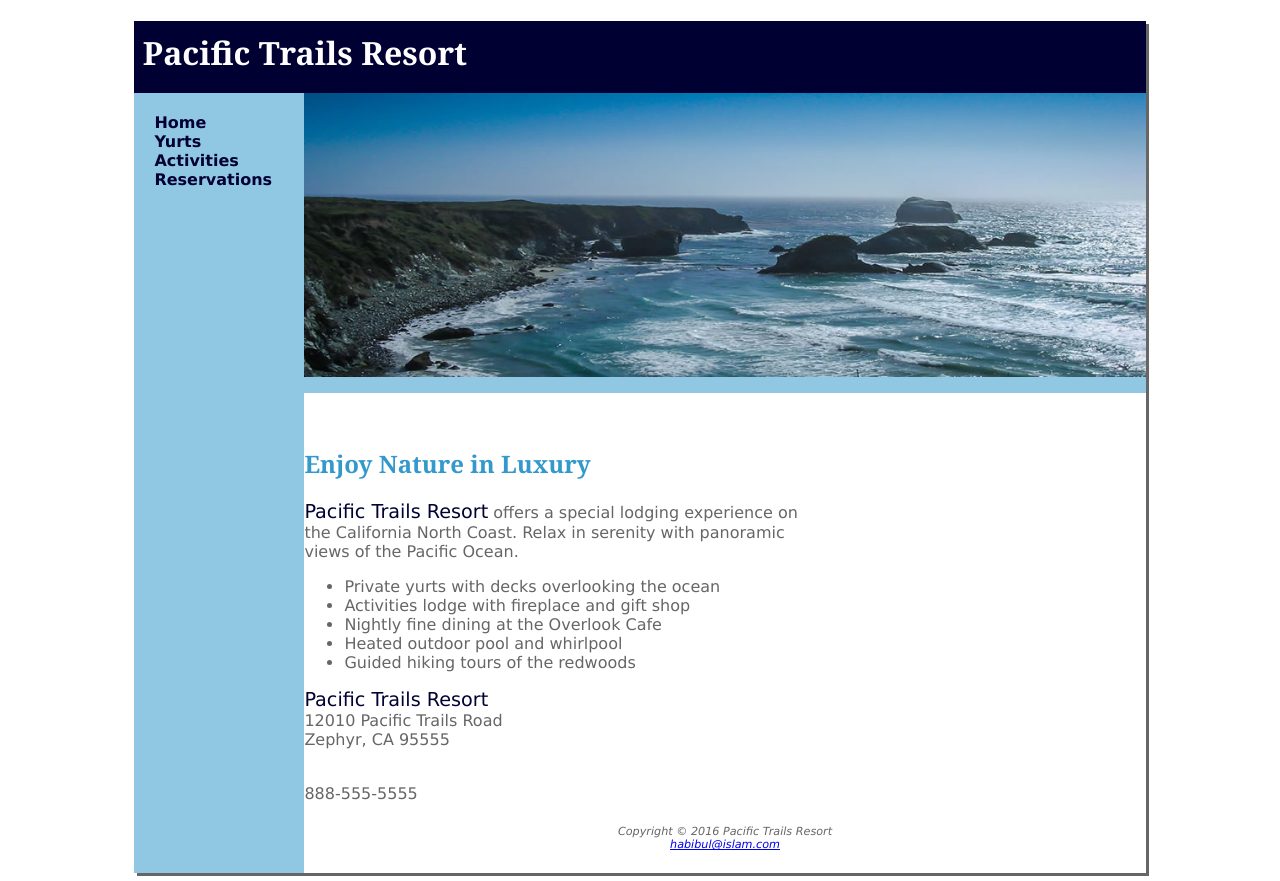
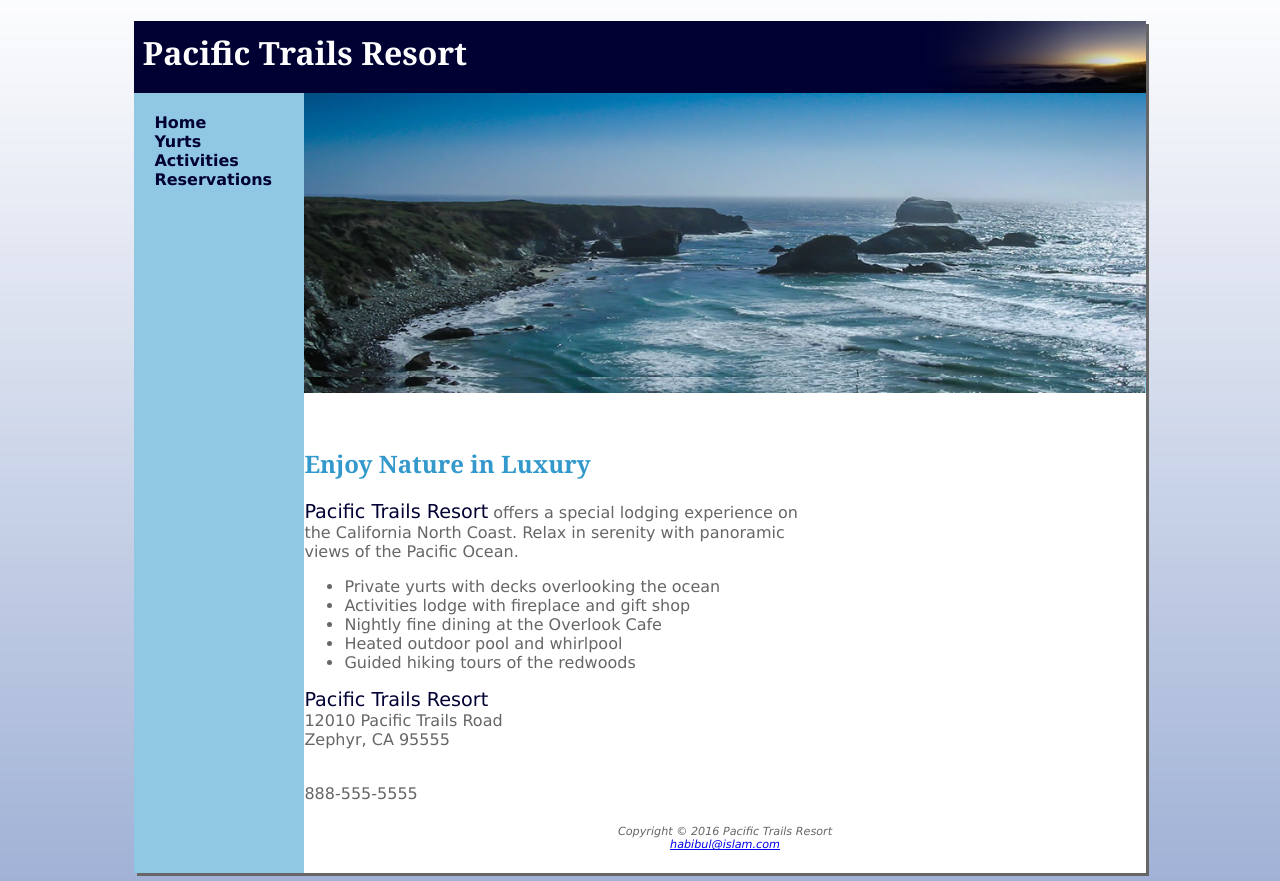
Before and after one commit to HabibulIslam/PacificTrailsResortHw8, a plain HTML site: page index.html in a window 1280 px wide. Drawn offline with Linux system fonts and the light colour scheme.

Commit message:
Update pacific.css

```diff
--- a/pacific.css
+++ b/pacific.css
@@ -6,7 +6,7 @@ body {
     background-color: #FFFFFF;
     color: #666666;
     font-family: Verdana, Arial, san-serif;
-    background-image: url("pacific8/background.jpg");
+    background-image: url("pacific9/background.jpg");
 }
 
 main {
@@ -28,7 +28,7 @@ h1 {
     color: #FFFFFF;
     font-family: Georgia, serif;
     line-height: 200%;
-    background-image: url("pacific8/sunset.jpg");
+    background-image: url("pacific9/sunset.jpg");
     background-repeat: no-repeat;
     background-position: right;
     height: 72px;
@@ -108,7 +108,7 @@ header, nav, main, footer {
 
 #homehero {
     height: 300px;
-    background-image: url(pacific8/coast.jpg);
+    background-image: url(pacific9/coast.jpg);
     background-size: 100% 100%;
     background-repeat: no-repeat;
     margin-left: 170px;
@@ -116,7 +116,7 @@ header, nav, main, footer {
 
 #yurthero {
     height: 300px;
-    background-image: url(pacific8/yurt.jpg);
+    background-image: url(pacific9/yurt.jpg);
     background-size: 100% 100%;
     background-repeat: no-repeat;
     margin-left: 170px;
@@ -124,7 +124,7 @@ header, nav, main, footer {
 
 #trailhero {
     height: 300px;
-    background-image: url(pacific8/trail.jpg);
+    background-image: url(pacific9/trail.jpg);
     background-size: 100% 100%;
     background-repeat: no-repeat;
     margin-left: 170px;
```
